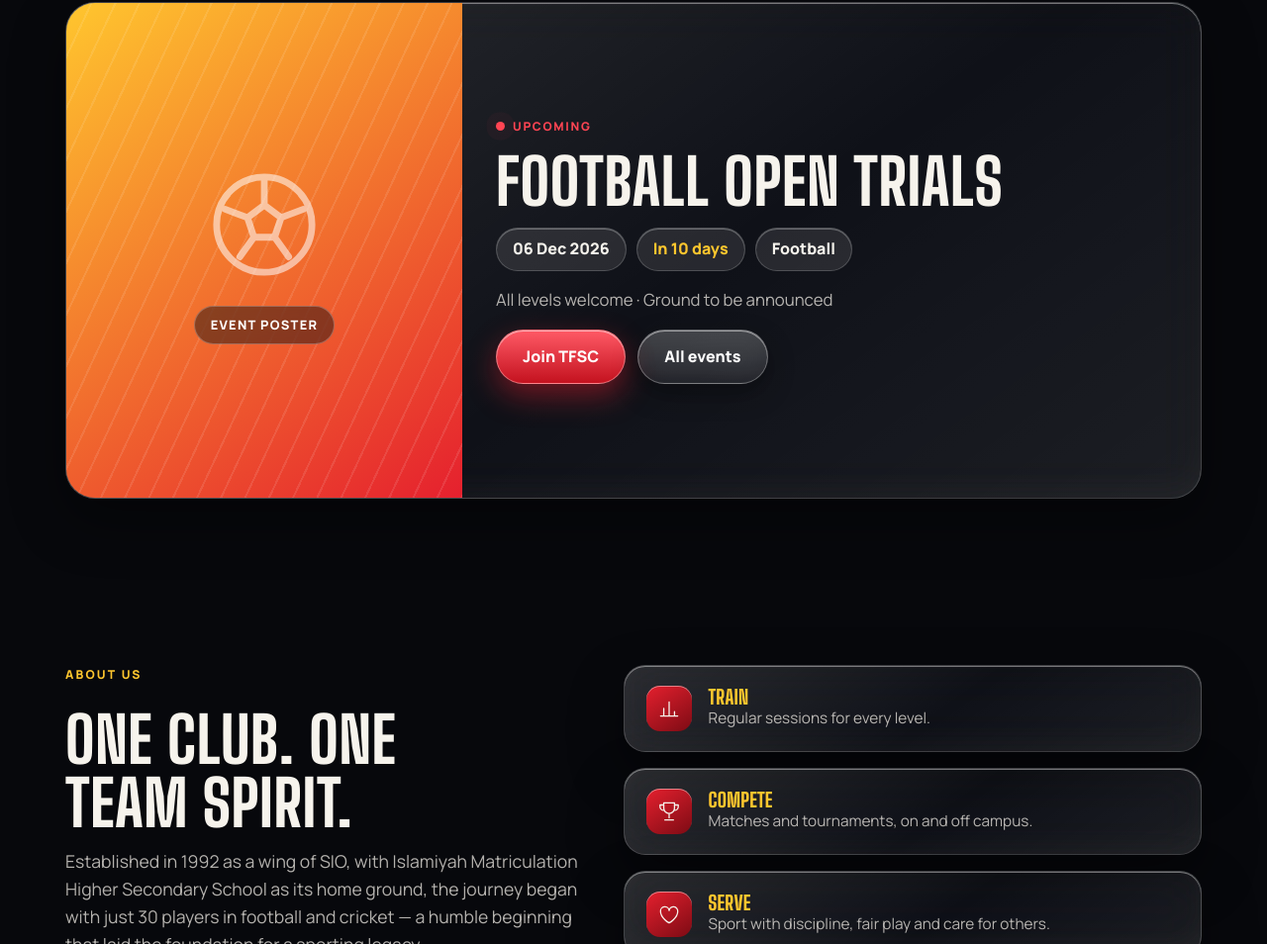
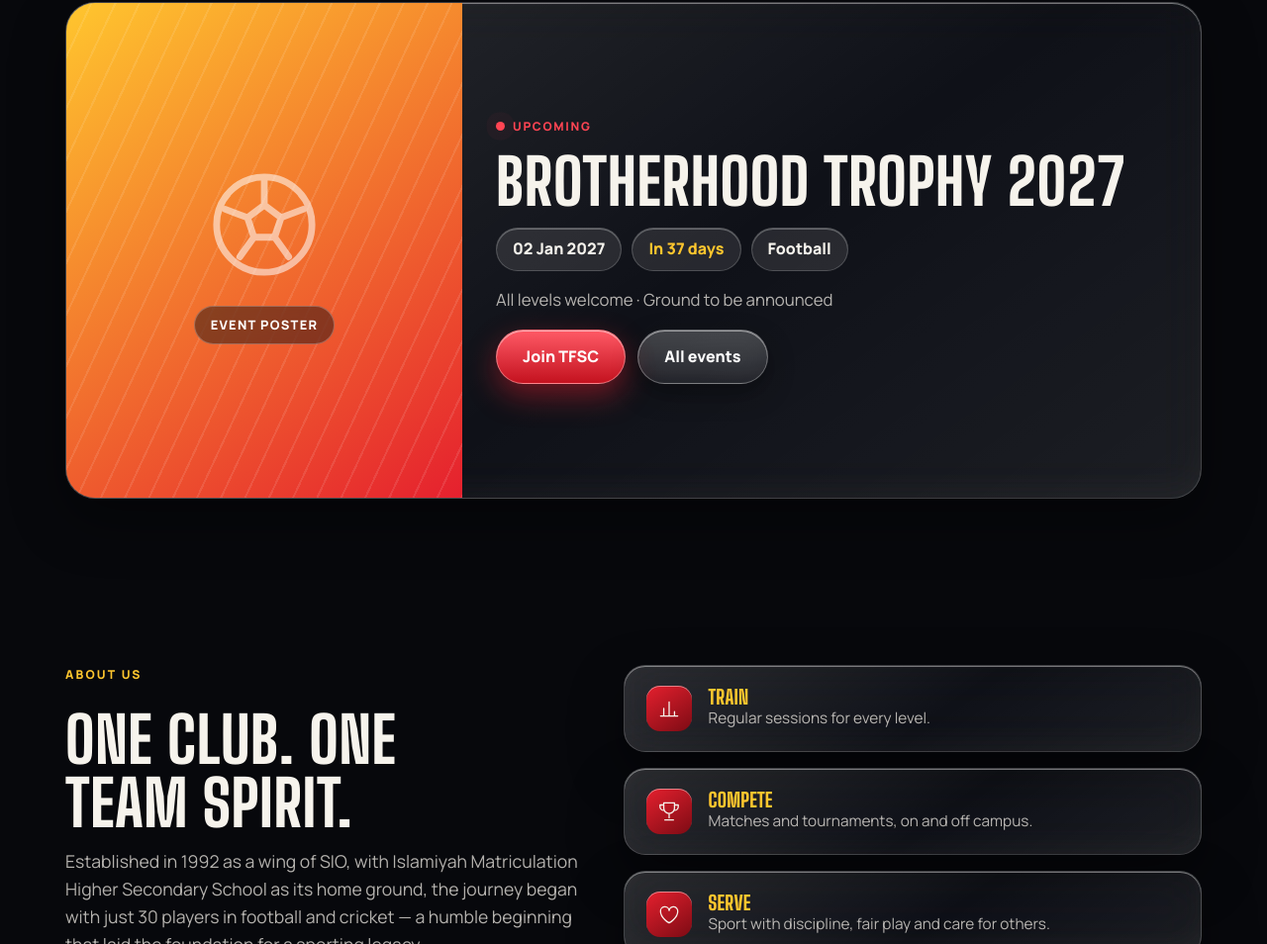
Before and after one commit to siocoimbatorework/TFSC_Website, a plain HTML site: page index.html in a window 1280 px wide. Shown: the part 1088-2042 px from the top of the page at 99% size. Drawn offline with Linux system fonts and the light colour scheme.

Commit message:
Updated event date and title index.html

```diff
--- a/index.html
+++ b/index.html
@@ -691,10 +691,7 @@ var ANN=[
 ];
 /* Add a poster or photo to an event by setting src, for example src:"photos/trials.jpg". */
 var EV=[
- {d:"2026-12-06",s:"Football",t:"Football open trials",p:"All levels welcome · Ground to be announced",src:""},
- {d:"2026-12-13",s:"Football",t:"Charity football match",p:"Fundraiser for kits · Ground to be announced",src:""},
- {d:"2026-12-20",s:"Football",t:"Friendly match",p:"TFSC vs guest XI · Ground to be announced",src:""},
- {d:"2026-12-27",s:"Football",t:"Annual football day",p:"Matches, awards and a day of football",src:""}
+ {d:"2027-01-02",s:"Football",t:"Brotherhood Trophy 2027",p:"All levels welcome · Ground to be announced",src:""}
 ];
 var TOUR=[
  {n:"SIO Inter-Node Football Cup",s:"Football",d:"26 Dec 2026",v:"Venue to be announced",st:"Open for entry",c:"open"}
```
